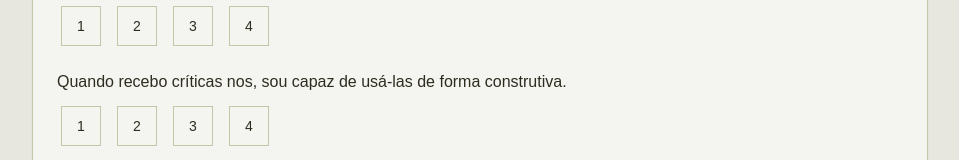
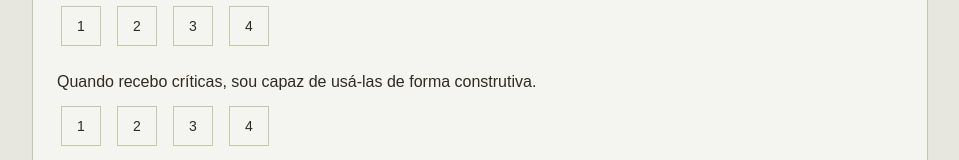
Before and after one commit to diegovianagomes/sinapsi-empresas, a Next.js app: page /survey in a window 1280 px wide. Shown: the part 269-429 px from the top of the page, without its empty margins (160-1119 px from the left). Built offline with nearby package versions, Linux system fonts and the light colour scheme; sample sign-in values are in the browser's storage.

Commit message:
fix: word Correction

```diff
--- a/app/survey/page.tsx
+++ b/app/survey/page.tsx
@@ -16,7 +16,7 @@ const surveyBlocks = [
     questions: [
       { id: "q1", text: "Sou capaz de desenvolver as habilidades exigidas pelo curso." },
       { id: "q2", text: "Costumo duvidar da qualidade dos meus projetos em comparação com os dos colegas." },
-      { id: "q3", text: "Quando recebo críticas nos, sou capaz de usá-las de forma construtiva." },
+      { id: "q3", text: "Quando recebo críticas, sou capaz de usá-las de forma construtiva." },
       { id: "q4", text: "Sou impedido de arriscar ideias novas nos projetos por medo de errar." },
       { id: "q5", text: "Sou emocionalmente afetado(a) por críticas negativas no geral." },
       { id: "q6", text: "Acho que as coisas têm que ser como penso, do contrário isso me afeta." },
```
